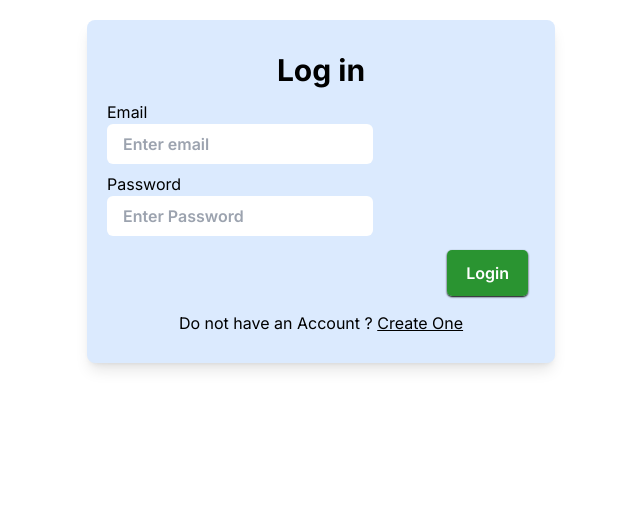
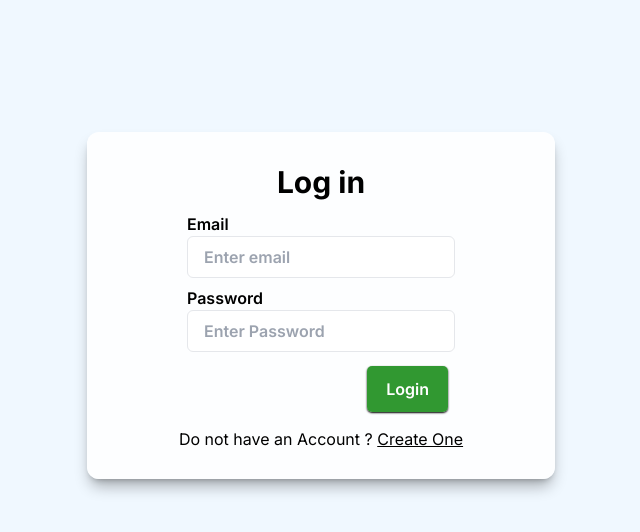
Before and after one commit to mr-zlaam/FoodDelivery, a Next.js app: page /resturant in a window 1280 px wide. Shown: the top 532 px of the page, without its empty margins (319-959 px from the left). Built offline with nearby package versions, Linux system fonts and the light colour scheme.

Commit message:
move 2 files and update 2 files

```diff
--- a/src/app/_components/resturantLogin.tsx
+++ b/src/app/_components/authentication/resturantLogin.tsx
@@ -1,17 +1,21 @@
 import {} from "react";
-import Button from "../_reuseComp/Button/Button";
+import Button from "../../_reuseComp/Button/Button";
 
 function ResturantLogin() {
+  const inputClass =
+    "outline-none py-2  px-4 rounded-md font-semibold  border-[1px] focus:border-black shadow-black focus:border";
   return (
     <>
-      <section className="">
-        <form className="">
+      <section className="px-6 ">
+        <form className="w-fit mx-auto">
           <div className="my-2">
-            <label htmlFor="email">Email</label>
+            <label className="font-semibold" htmlFor="email">
+              Email
+            </label>
             <br />
             <input
               required
-              className="outline-none py-2 px-4 rounded-md font-semibold"
+              className={inputClass}
               type="text"
               name="email"
               id="email"
@@ -19,11 +23,13 @@ function ResturantLogin() {
             />
           </div>
           <div className="my-2">
-            <label htmlFor="password">Password</label>
+            <label className="font-semibold" htmlFor="password">
+              Password
+            </label>
             <br />
             <input
               required
-              className="outline-none py-2 px-4 rounded-md font-semibold"
+              className={inputClass}
               type="password"
               name="password"
               id="password"
--- a/src/app/_components/resturantSignUp.tsx
+++ b/src/app/_components/authentication/resturantSignUp.tsx
@@ -1,5 +1,5 @@
 import {} from "react";
-import Button from "../_reuseComp/Button/Button";
+import Button from "../../_reuseComp/Button/Button";
 interface FormTypes {
   label: string;
   labelType: string;
@@ -84,11 +84,13 @@ function ResturantSignUp() {
       uid: 5,
     },
   ];
-
+  const handleSignUpForm = (e: React.FormEvent<HTMLFormElement>) => {
+    e.preventDefault();
+  };
   return (
     <>
       <section className="px-6">
-        <form className="w-fit  mx-auto">
+        <form className="w-fit  mx-auto" onSubmit={handleSignUpForm}>
           {formData?.map((data) => (
             <div className="my-2" key={data.uid}>
               <label htmlFor={data.labelType} className="font-semibold">
@@ -96,8 +98,9 @@ function ResturantSignUp() {
               </label>
               <br />
               <input
+                autoComplete="off"
                 required={data?.required}
-                className="outline-none py-2  px-4 rounded-md font-semibold  bg-[#f0f8ff] focus:bg-[#ffffff] focus:shadow-md shadow-black focus:border"
+                className="outline-none py-2  px-4 rounded-md font-semibold  border-[1px] focus:border-black shadow-black focus:border"
                 type={data.type}
                 name={data.name}
                 id={data.id}
@@ -107,13 +110,7 @@ function ResturantSignUp() {
           ))}
 
           <div className="flex justify-end">
-            <Button
-              onClick={(e) => {
-                e.preventDefault();
-              }}
-              variant="animated"
-              className="shadow-sm shadow-black"
-            >
+            <Button variant="animated" className="shadow-sm shadow-black">
               Sign Up
             </Button>
           </div>
--- a/src/app/layout.tsx
+++ b/src/app/layout.tsx
@@ -16,7 +16,7 @@ export default function RootLayout({
 }>) {
   return (
     <html lang="en">
-      <body className={inter.className}>{children}</body>
+      <body className={`bg-[#f0f8ff] ${inter.className}`}>{children}</body>
     </html>
   );
 }
--- a/src/app/resturant/page.tsx
+++ b/src/app/resturant/page.tsx
@@ -1,7 +1,7 @@
 "use client";
 import { useState } from "react";
-import ResturantLogin from "../_components/resturantLogin";
-import ResturantSignUp from "../_components/resturantSignUp";
+import ResturantLogin from "../_components/authentication/resturantLogin";
+import ResturantSignUp from "../_components/authentication/resturantSignUp";
 import Link from "next/link";
 
 function ResturantPage() {
@@ -9,7 +9,11 @@ function ResturantPage() {
   return (
     <>
       <section className="min-h-[90vh]  max-w-[500px] my-5 mx-auto ">
-        <div className=" p-5 bg-blue-100 shadow-lg rounded-lg mx-4">
+        <div
+          className={` p-5 bg-white/90 border-black  shadow-lg shadow-black/30 rounded-xl mx-4 ${
+            login && "relative top-28"
+          }`}
+        >
           <h1 className="text-center text-3xl font-bold my-3">
             {login ? "Log in" : "Sign Up"}
           </h1>
```
